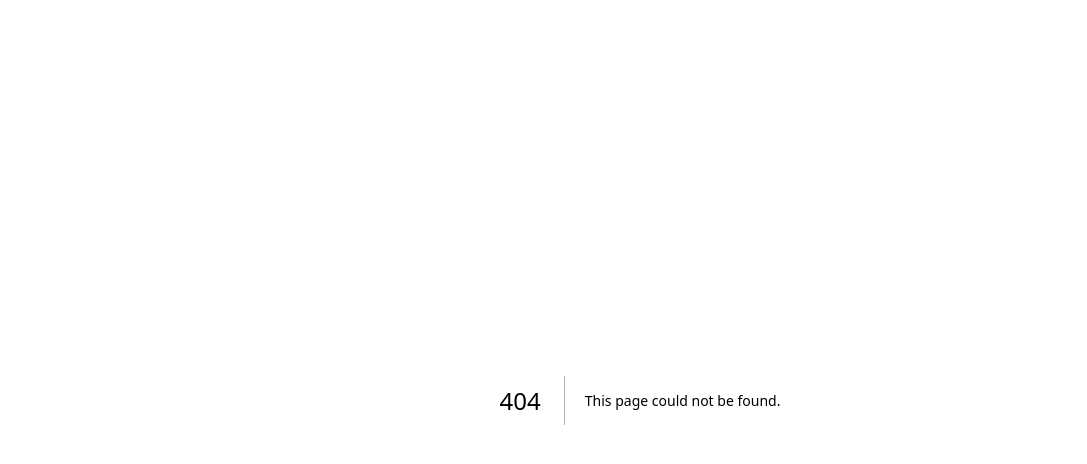
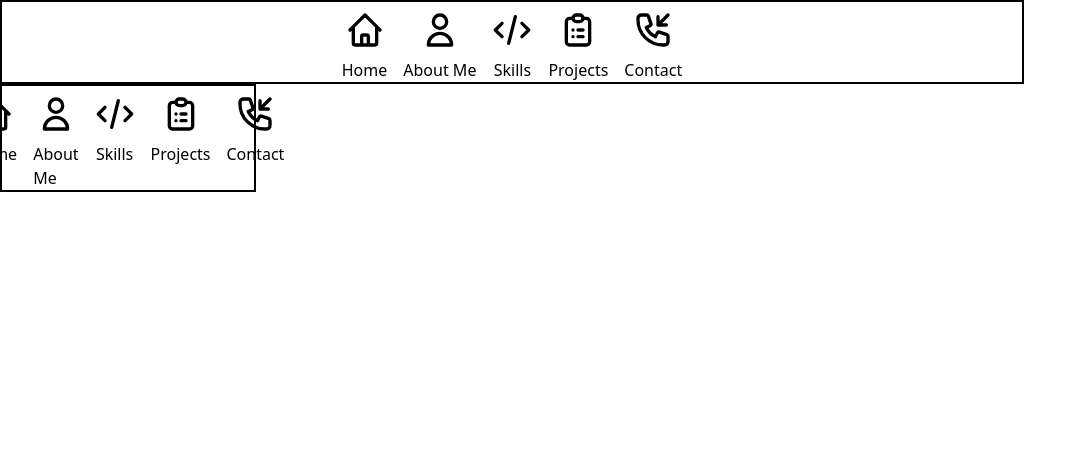
Before and after one commit to smmartprogrammer/partabportfolio, a Next.js app: page /navbar in a window 1280 px wide. Before the commit this address had no page. Shown: the top 464 px of the page, without its empty margins (0-1087 px from the left). Built offline with nearby package versions, Linux system fonts and the light colour scheme.

Commit message:
working on navbar

```diff
--- /dev/null
+++ b/app/aboutme/page.tsx
@@ -0,0 +1,10 @@
+import Link from 'next/link';
+import React from 'react';
+
+type Props = {};
+
+const AboutMe = (props: Props) => {
+  return <div>AboutMe</div>;
+};
+
+export default AboutMe;
--- /dev/null
+++ b/app/contact/page.tsx
@@ -0,0 +1,10 @@
+import Link from 'next/link';
+import React from 'react';
+
+type Props = {};
+
+const Contact = (props: Props) => {
+  return <div>Contact</div>;
+};
+
+export default Contact;
--- a/app/globals.css
+++ b/app/globals.css
@@ -1,27 +1,3 @@
 @tailwind base;
 @tailwind components;
 @tailwind utilities;
-
-:root {
-  --foreground-rgb: 0, 0, 0;
-  --background-start-rgb: 214, 219, 220;
-  --background-end-rgb: 255, 255, 255;
-}
-
-@media (prefers-color-scheme: dark) {
-  :root {
-    --foreground-rgb: 255, 255, 255;
-    --background-start-rgb: 0, 0, 0;
-    --background-end-rgb: 0, 0, 0;
-  }
-}
-
-body {
-  color: rgb(var(--foreground-rgb));
-  background: linear-gradient(
-      to bottom,
-      transparent,
-      rgb(var(--background-end-rgb))
-    )
-    rgb(var(--background-start-rgb));
-}
--- a/app/layout.tsx
+++ b/app/layout.tsx
@@ -1,18 +1,26 @@
-import './globals.css'
+import './globals.css';
+import Navbar from './navbar/page';
 
 export const metadata = {
   title: 'Create Next App',
   description: 'Generated by create next app',
-}
+};
 
 export default function RootLayout({
   children,
 }: {
-  children: React.ReactNode
+  children: React.ReactNode;
 }) {
   return (
     <html lang="en">
-      <body>{children}</body>
+      <body>
+        <div>
+          <div className="w-[80%]"> {children}</div>
+          <div className="w-[20%] ">
+            <Navbar />
+          </div>
+        </div>
+      </body>
     </html>
-  )
+  );
 }
--- /dev/null
+++ b/app/navbar/page.tsx
@@ -0,0 +1,42 @@
+import Link from 'next/link';
+import React from 'react';
+import {
+  ClipboardListIcon,
+  UserIcon,
+  HomeIcon,
+  CodeIcon,
+  PhoneIncomingIcon,
+} from '@heroicons/react/outline';
+type Props = {};
+
+const Navbar = (props: Props) => {
+  return (
+    <div className="border-2 border-black flex justify-center items-center ">
+      <ul className="flex space-x-4 ">
+        <Link href="/" className="flex flex-col items-center">
+          <HomeIcon className="h-14 w-10 " />
+          <li>Home</li>
+        </Link>
+        <Link href="/aboutme" className="flex flex-col items-center">
+          <UserIcon className="h-14 w-10 " />
+
+          <li>About Me</li>
+        </Link>
+        <Link href="/skills" className="flex flex-col items-center">
+          <CodeIcon className="h-14 w-10 " />
+          <li>Skills</li>
+        </Link>
+        <Link href="/projects" className="flex flex-col items-center">
+          <ClipboardListIcon className="h-14 w-10 " />
+          <li>Projects</li>
+        </Link>
+        <Link href="/contact" className="flex flex-col items-center">
+          <PhoneIncomingIcon className="h-14 w-10 " />
+          <li>Contact</li>
+        </Link>
+      </ul>
+    </div>
+  );
+};
+
+export default Navbar;
--- a/app/page.tsx
+++ b/app/page.tsx
@@ -1,124 +1,13 @@
-import Image from 'next/image'
-import { Inter } from 'next/font/google'
+import Image from 'next/image';
+import { Inter } from 'next/font/google';
+import Navbar from './navbar/page';
 
-const inter = Inter({ subsets: ['latin'] })
+const inter = Inter({ subsets: ['latin'] });
 
 export default function Home() {
   return (
-    <main className="flex min-h-screen flex-col items-center justify-between p-24">
-      <div className="z-10 w-full max-w-5xl items-center justify-between font-mono text-sm lg:flex">
-        <p className="fixed left-0 top-0 flex w-full justify-center border-b border-gray-300 bg-gradient-to-b from-zinc-200 pb-6 pt-8 backdrop-blur-2xl dark:border-neutral-800 dark:bg-zinc-800/30 dark:from-inherit lg:static lg:w-auto  lg:rounded-xl lg:border lg:bg-gray-200 lg:p-4 lg:dark:bg-zinc-800/30">
-          Get started by editing&nbsp;
-          <code className="font-mono font-bold">app/page.tsx</code>
-        </p>
-        <div className="fixed bottom-0 left-0 flex h-48 w-full items-end justify-center bg-gradient-to-t from-white via-white dark:from-black dark:via-black lg:static lg:h-auto lg:w-auto lg:bg-none">
-          <a
-            className="pointer-events-none flex place-items-center gap-2 p-8 lg:pointer-events-auto lg:p-0"
-            href="https://vercel.com?utm_source=create-next-app&utm_medium=appdir-template&utm_campaign=create-next-app"
-            target="_blank"
-            rel="noopener noreferrer"
-          >
-            By{' '}
-            <Image
-              src="/vercel.svg"
-              alt="Vercel Logo"
-              className="dark:invert"
-              width={100}
-              height={24}
-              priority
-            />
-          </a>
-        </div>
-      </div>
-
-      <div className="relative flex place-items-center before:absolute before:h-[300px] before:w-[480px] before:-translate-x-1/2 before:rounded-full before:bg-gradient-radial before:from-white before:to-transparent before:blur-2xl before:content-[''] after:absolute after:-z-20 after:h-[180px] after:w-[240px] after:translate-x-1/3 after:bg-gradient-conic after:from-sky-200 after:via-blue-200 after:blur-2xl after:content-[''] before:dark:bg-gradient-to-br before:dark:from-transparent before:dark:to-blue-700 before:dark:opacity-10 after:dark:from-sky-900 after:dark:via-[#0141ff] after:dark:opacity-40 before:lg:h-[360px]">
-        <Image
-          className="relative dark:drop-shadow-[0_0_0.3rem_#ffffff70] dark:invert"
-          src="/next.svg"
-          alt="Next.js Logo"
-          width={180}
-          height={37}
-          priority
-        />
-      </div>
-
-      <div className="mb-32 grid text-center lg:mb-0 lg:grid-cols-4 lg:text-left">
-        <a
-          href="https://beta.nextjs.org/docs?utm_source=create-next-app&utm_medium=appdir-template&utm_campaign=create-next-app"
-          className="group rounded-lg border border-transparent px-5 py-4 transition-colors hover:border-gray-300 hover:bg-gray-100 hover:dark:border-neutral-700 hover:dark:bg-neutral-800/30"
-          target="_blank"
-          rel="noopener noreferrer"
-        >
-          <h2 className={`${inter.className} mb-3 text-2xl font-semibold`}>
-            Docs{' '}
-            <span className="inline-block transition-transform group-hover:translate-x-1 motion-reduce:transform-none">
-              -&gt;
-            </span>
-          </h2>
-          <p
-            className={`${inter.className} m-0 max-w-[30ch] text-sm opacity-50`}
-          >
-            Find in-depth information about Next.js features and API.
-          </p>
-        </a>
-
-        <a
-          href="https://nextjs.org/learn?utm_source=create-next-app&utm_medium=appdir-template-tw&utm_campaign=create-next-app"
-          className="group rounded-lg border border-transparent px-5 py-4 transition-colors hover:border-gray-300 hover:bg-gray-100 hover:dark:border-neutral-700 hover:dark:bg-neutral-800 hover:dark:bg-opacity-30"
-          target="_blank"
-          rel="noopener noreferrer"
-        >
-          <h2 className={`${inter.className} mb-3 text-2xl font-semibold`}>
-            Learn{' '}
-            <span className="inline-block transition-transform group-hover:translate-x-1 motion-reduce:transform-none">
-              -&gt;
-            </span>
-          </h2>
-          <p
-            className={`${inter.className} m-0 max-w-[30ch] text-sm opacity-50`}
-          >
-            Learn about Next.js in an interactive course with&nbsp;quizzes!
-          </p>
-        </a>
-
-        <a
-          href="https://vercel.com/templates?framework=next.js&utm_source=create-next-app&utm_medium=appdir-template&utm_campaign=create-next-app"
-          className="group rounded-lg border border-transparent px-5 py-4 transition-colors hover:border-gray-300 hover:bg-gray-100 hover:dark:border-neutral-700 hover:dark:bg-neutral-800/30"
-          target="_blank"
-          rel="noopener noreferrer"
-        >
-          <h2 className={`${inter.className} mb-3 text-2xl font-semibold`}>
-            Templates{' '}
-            <span className="inline-block transition-transform group-hover:translate-x-1 motion-reduce:transform-none">
-              -&gt;
-            </span>
-          </h2>
-          <p
-            className={`${inter.className} m-0 max-w-[30ch] text-sm opacity-50`}
-          >
-            Explore the Next.js 13 playground.
-          </p>
-        </a>
-
-        <a
-          href="https://vercel.com/new?utm_source=create-next-app&utm_medium=appdir-template&utm_campaign=create-next-app"
-          className="group rounded-lg border border-transparent px-5 py-4 transition-colors hover:border-gray-300 hover:bg-gray-100 hover:dark:border-neutral-700 hover:dark:bg-neutral-800/30"
-          target="_blank"
-          rel="noopener noreferrer"
-        >
-          <h2 className={`${inter.className} mb-3 text-2xl font-semibold`}>
-            Deploy{' '}
-            <span className="inline-block transition-transform group-hover:translate-x-1 motion-reduce:transform-none">
-              -&gt;
-            </span>
-          </h2>
-          <p
-            className={`${inter.className} m-0 max-w-[30ch] text-sm opacity-50`}
-          >
-            Instantly deploy your Next.js site to a shareable URL with Vercel.
-          </p>
-        </a>
-      </div>
+    <main className="">
+      <div className="">sita raam</div>
     </main>
-  )
+  );
 }
--- /dev/null
+++ b/app/projects/page.tsx
@@ -0,0 +1,10 @@
+import Link from 'next/link';
+import React from 'react';
+
+type Props = {};
+
+const Projects = (props: Props) => {
+  return <div>Projects</div>;
+};
+
+export default Projects;
--- /dev/null
+++ b/app/skills/page.tsx
@@ -0,0 +1,10 @@
+import Link from 'next/link';
+import React from 'react';
+
+type Props = {};
+
+const Skills = (props: Props) => {
+  return <div>Skills</div>;
+};
+
+export default Skills;
--- a/next.config.js
+++ b/next.config.js
@@ -3,6 +3,6 @@ const nextConfig = {
   experimental: {
     appDir: true,
   },
-}
+};
 
-module.exports = nextConfig
+module.exports = nextConfig;
--- a/package.json
+++ b/package.json
@@ -9,6 +9,8 @@
     "lint": "next lint"
   },
   "dependencies": {
+    "@coreui/icons": "^3.0.1",
+    "@heroicons/react": "^1.0.5",
     "@types/node": "18.15.11",
     "@types/react": "18.0.37",
     "@types/react-dom": "18.0.11",
```
Also changed, not shown: 1 other file (tests, documents, lock files or other folders).
